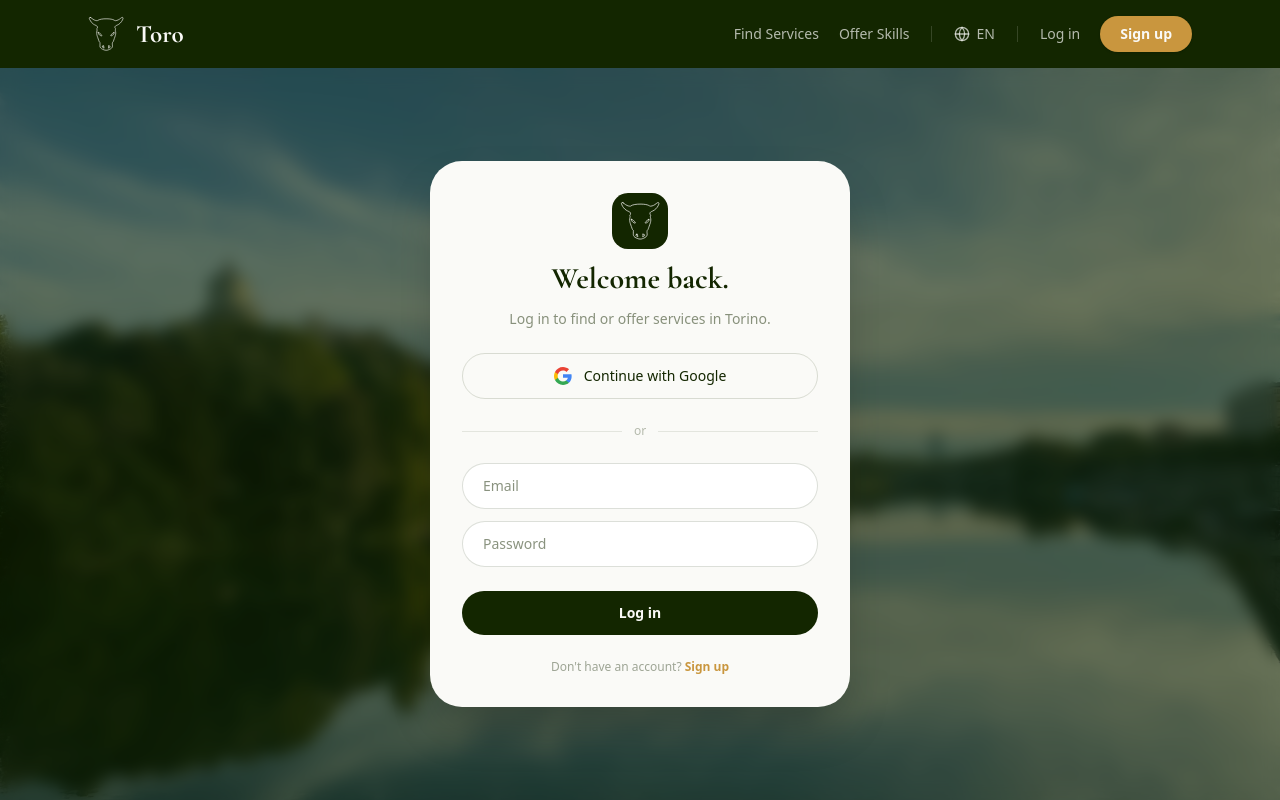
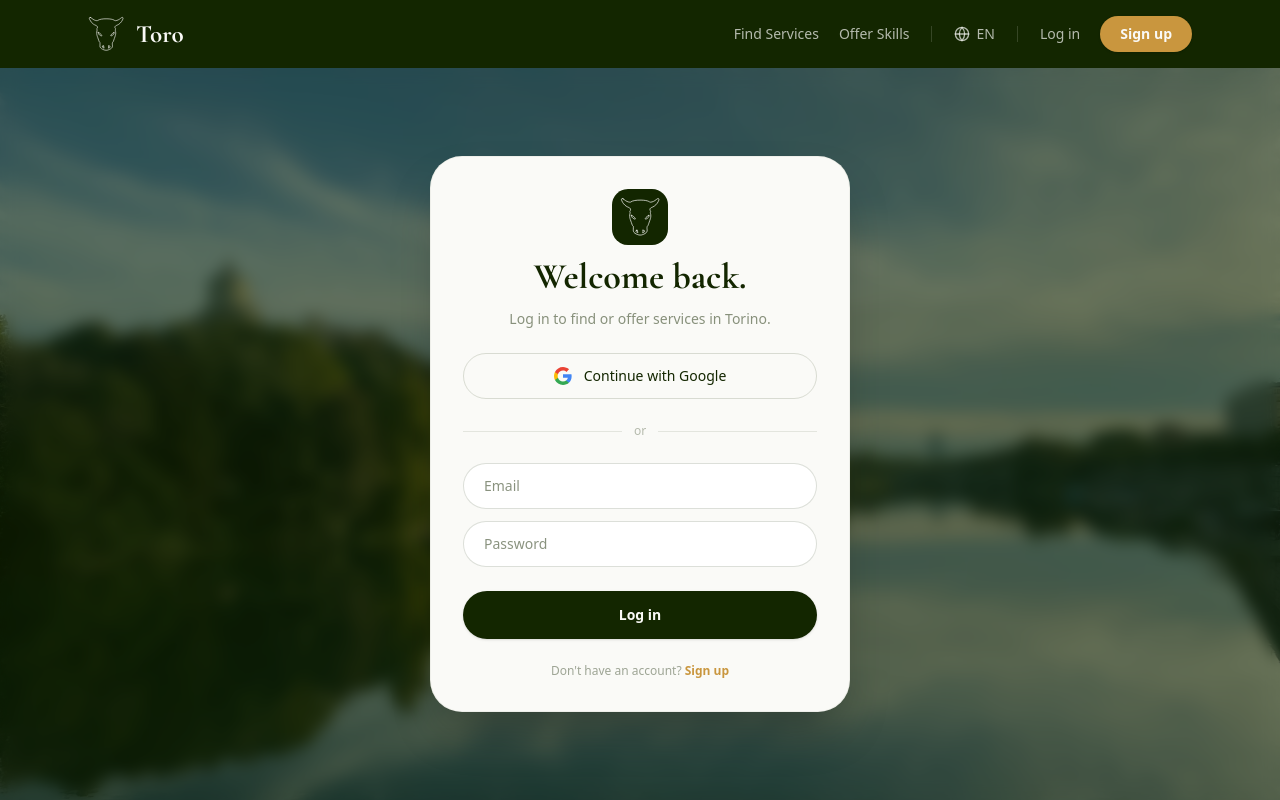
Before and after one commit to tasdemiroyku/toro-next, a Next.js app: page /login in a window 1280 px wide. Built offline with nearby package versions, Linux system fonts and the light colour scheme; no server answers.

Commit message:
input page update

```diff
--- a/app/login/page.jsx
+++ b/app/login/page.jsx
@@ -4,13 +4,11 @@ import { useState } from 'react'
 import { useRouter } from 'next/navigation'
 import { createClient } from '@/utils/supabase/client'
 import ToretBull from '@/components/ToretBull'
-import { useSearchParams } from 'next/navigation'
 
 export default function LoginPage() {
   const router = useRouter()
-  const searchParams = useSearchParams()
-  const modeFromUrl = searchParams.get('mode')
-  const [mode, setMode] = useState(modeFromUrl === 'signup' ? 'signup' : 'login')
+
+  const [mode, setMode] = useState('login')
   const [email, setEmail] = useState('')
   const [password, setPassword] = useState('')
   const [name, setName] = useState('')
@@ -41,7 +39,7 @@ export default function LoginPage() {
         options: { data: { full_name: name } }
       })
       if (error) setMessage(error.message)
-      else setMessage('Check your email to confirm your account.')
+      else setMessage("Check your email to confirm your account.")
     } else {
       const { error } = await supabase.auth.signInWithPassword({ email, password })
       if (error) {
@@ -58,7 +56,7 @@ export default function LoginPage() {
   return (
     <div className="relative min-h-[calc(100vh-68px)] flex items-center justify-center px-4 py-12 font-sans overflow-hidden">
 
-      {/* Background */}
+      {/* Background Image */}
       <img
         src="/torino.jpeg"
         alt="Torino"
@@ -67,27 +65,28 @@ export default function LoginPage() {
       <div className="absolute inset-0 bg-[#132600]/60 backdrop-blur-sm" />
 
       {/* Card */}
-      <div className="relative z-10 bg-[#FAFAF7] rounded-[2rem] p-8 w-full max-w-[420px] flex flex-col gap-6 shadow-2xl">
+      <div className="relative z-10 bg-[#FAFAF7] rounded-[2rem] p-8 w-full max-w-[420px] flex flex-col gap-6 shadow-2xl border border-[#132600]/5">
 
-        {/* Logo + Title */}
+        {/* Logo + Title Section */}
         <div className="flex flex-col items-center gap-3">
           <div className="w-14 h-14 bg-[#132600] rounded-2xl flex items-center justify-center p-2">
             <ToretBull className="w-full h-full text-[#FAFAF7]" />
           </div>
+          {/* Bold + Cormorant */}
           <h1
-            className="text-3xl font-bold text-[#132600]"
+            className="text-4xl font-bold text-[#132600]"
             style={{ fontFamily: 'var(--font-cormorant), serif' }}
           >
             {mode === 'login' ? 'Welcome back.' : 'Join Toro.'}
           </h1>
-          <p className="text-sm text-[#132600]/50 text-center">
+          <p className="text-sm text-[#132600]/50 text-center font-medium">
             {mode === 'login'
               ? 'Log in to find or offer services in Torino.'
-              : 'Create your account — it\'s free.'}
+              : "Create your account — it's free."}
           </p>
         </div>
 
-        {/* Google */}
+        {/* Google Authentication */}
         <button
           onClick={handleGoogle}
           className="flex items-center justify-center gap-3 border border-[#132600]/15 rounded-full py-3 px-6 text-sm font-medium text-[#132600] hover:bg-[#132600]/5 transition"
@@ -104,11 +103,11 @@ export default function LoginPage() {
         {/* Divider */}
         <div className="flex items-center gap-3">
           <div className="flex-1 h-px bg-[#132600]/10" />
-          <span className="text-xs text-[#132600]/30">or</span>
+          <span className="text-xs text-[#132600]/30 font-medium">or</span>
           <div className="flex-1 h-px bg-[#132600]/10" />
         </div>
 
-        {/* Form */}
+        {/* Input Fields */}
         <div className="flex flex-col gap-3">
           {mode === 'signup' && (
             <input
@@ -116,7 +115,7 @@ export default function LoginPage() {
               placeholder="Full name"
               value={name}
               onChange={e => setName(e.target.value)}
-              className="border border-[#132600]/15 rounded-full px-5 py-3 text-sm text-[#132600] focus:outline-none focus:border-[#C9963E] transition bg-white"
+              className="border border-[#132600]/15 rounded-full px-5 py-3 text-sm text-[#132600] focus:outline-none focus:border-[#C9963E] transition bg-white font-medium"
             />
           )}
           <input
@@ -125,7 +124,7 @@ export default function LoginPage() {
             value={email}
             onChange={e => setEmail(e.target.value)}
             onKeyDown={e => e.key === 'Enter' && handleSubmit()}
-            className="border border-[#132600]/15 rounded-full px-5 py-3 text-sm text-[#132600] focus:outline-none focus:border-[#C9963E] transition bg-white"
+            className="border border-[#132600]/15 rounded-full px-5 py-3 text-sm text-[#132600] focus:outline-none focus:border-[#C9963E] transition bg-white font-medium"
           />
           <input
             type="password"
@@ -133,30 +132,30 @@ export default function LoginPage() {
             value={password}
             onChange={e => setPassword(e.target.value)}
             onKeyDown={e => e.key === 'Enter' && handleSubmit()}
-            className="border border-[#132600]/15 rounded-full px-5 py-3 text-sm text-[#132600] focus:outline-none focus:border-[#C9963E] transition bg-white"
+            className="border border-[#132600]/15 rounded-full px-5 py-3 text-sm text-[#132600] focus:outline-none focus:border-[#C9963E] transition bg-white font-medium"
           />
         </div>
 
-        {/* Submit */}
+        {/* Submit Button */}
         <button
           onClick={handleSubmit}
           disabled={loading}
-          className="bg-[#132600] text-[#FAFAF7] rounded-full py-3 text-sm font-semibold hover:bg-[#1f3d00] transition disabled:opacity-60"
+          className="bg-[#132600] text-[#FAFAF7] rounded-full py-3.5 text-sm font-semibold hover:bg-[#1f3d00] transition disabled:opacity-60 shadow-sm"
         >
-          {loading ? 'Please wait...' : mode === 'login' ? 'Log in' : 'Create account'}
+          {loading ? 'Processing...' : mode === 'login' ? 'Log in' : 'Create account'}
         </button>
 
-        {/* Message */}
+        {/* Status Message */}
         {message && (
-          <p className="text-xs text-center text-[#132600]/60">{message}</p>
+          <p className="text-xs text-center text-[#132600]/60 font-medium leading-relaxed">{message}</p>
         )}
 
-        {/* Toggle */}
-        <p className="text-xs text-center text-[#132600]/40">
-          {mode === 'login' ? "Don't have an account? " : 'Already have an account? '}
+        {/* Toggle between Login/Signup */}
+        <p className="text-xs text-center text-[#132600]/40 font-medium">
+          {mode === 'login' ? "Don't have an account? " : "Already have an account? "}
           <button
             onClick={() => { setMode(mode === 'login' ? 'signup' : 'login'); setMessage('') }}
-            className="text-[#C9963E] font-semibold"
+            className="text-[#C9963E] font-semibold hover:underline"
           >
             {mode === 'login' ? 'Sign up' : 'Log in'}
           </button>
```
